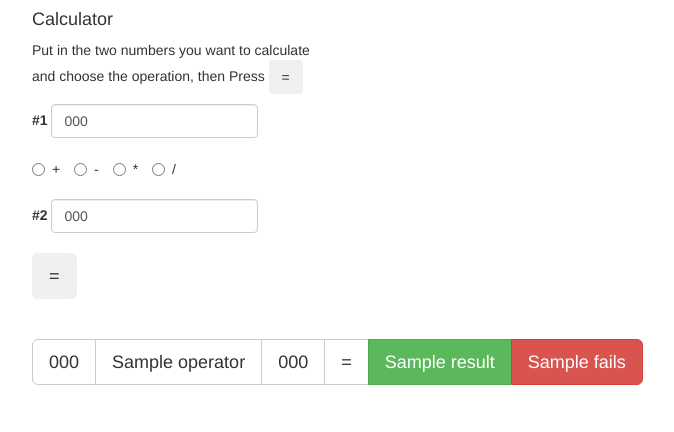
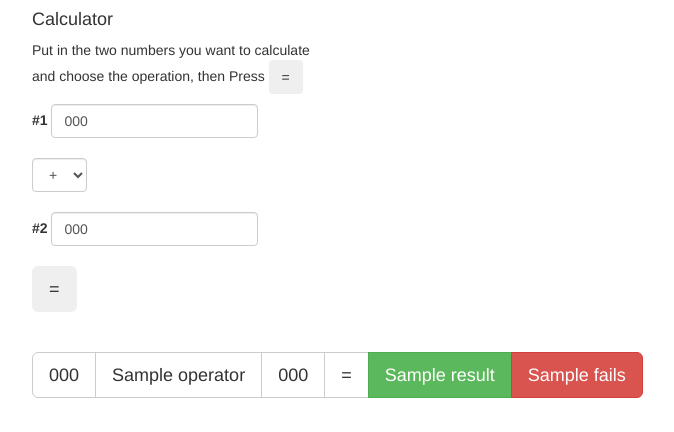
Before and after one commit to alexvauer/smartninjaWD_201703, a Python web app: template GAE/templates/calculator.html in a window 1280 px wide. Shown: the top 432 px of the page, without its empty margins (38-712 px from the left). Run offline with Jinja, Linux system fonts and the light colour scheme; the template is opened without the code that fills it: most values are stand-ins (such as "Sample title", 1, 10 or a date in 2020); some libraries are stand-ins or nearby versions.

Commit message:
added calc

```diff
--- a/GAE/templates/calculator.html
+++ b/GAE/templates/calculator.html
@@ -20,18 +20,21 @@
     <form class="form-inline" method="post">
         <div class="form-group">
             <label for="number1">#1</label>
-            <input type="number" class="form-control" id="number1" name="number1" value="{{number1}}">
+            <input type="number" class="form-control" id="number1" name="number1" value="{{number1}}" required>
         </div>
         <br><br>
 
-        <label class="radio-inline"><input type="radio" id="add" value="add" name="operation">+</label>
-        <label class="radio-inline"><input type="radio" id="sub" value="sub" name="operation">-</label>
-        <label class="radio-inline"><input type="radio" id="multi" value="multi" name="operation">*</label>
-        <label class="radio-inline"><input type="radio" id="divi" value="divi" name="operation">/</label>
+        <select class="form-control" name="operation">
+          <option id="add" value="add">+</option>
+          <option id="sub" value="sub" value="-">-</option>
+          <option id="multi" value="multi">*</option>
+          <option id="divi" value="divi">/</option>
+        </select>
+
         <br><br>
         <div class="form-group">
             <label for="number2">#2</label>
-            <input type="number" class="form-control" id="number2" name="number2" value="{{number2}}">
+            <input type="number" class="form-control" id="number2" name="number2" value="{{number2}}" required>
         </div>
         <br><br>
         <button type="submit" class="btn btn-lg">=</button>
```
